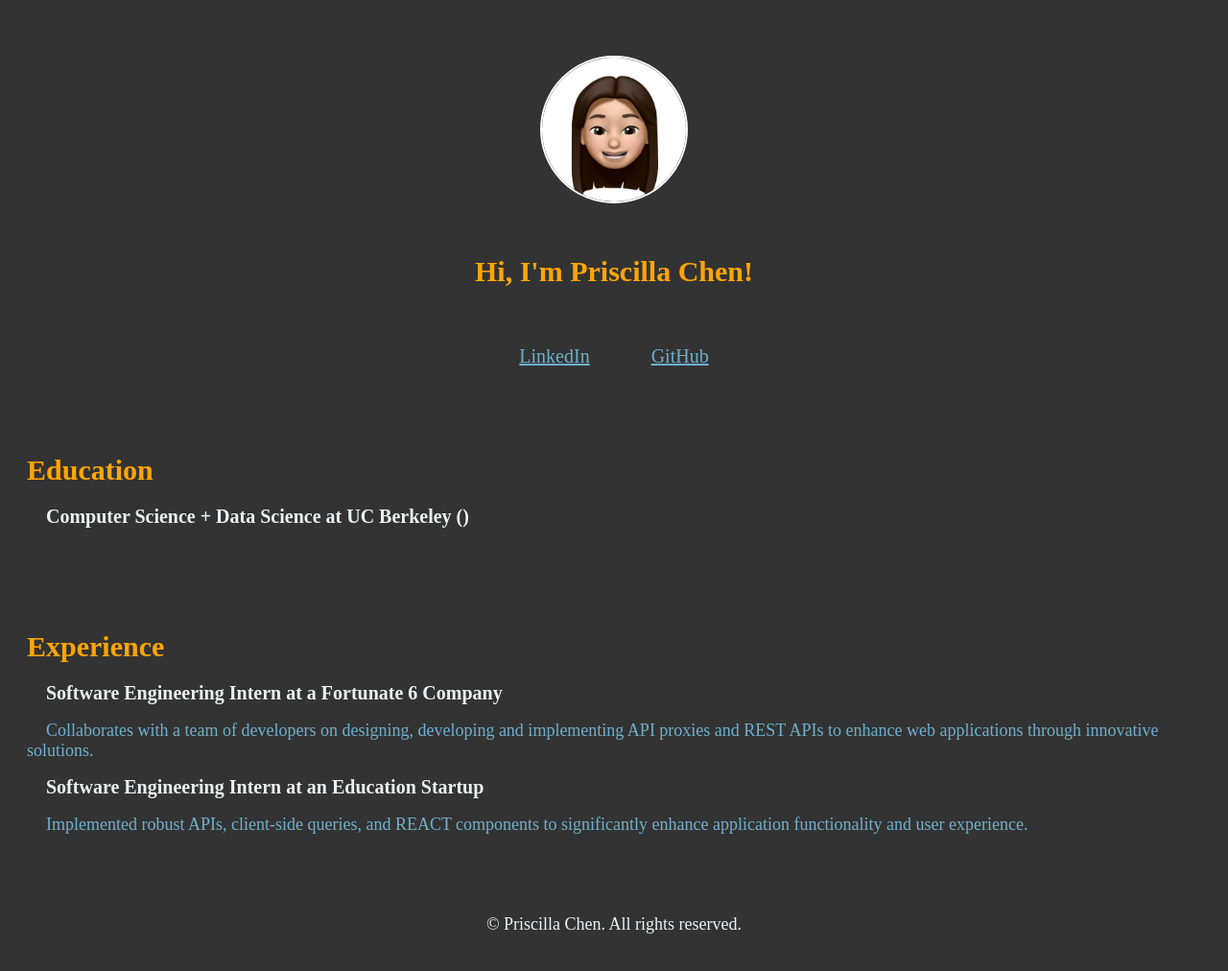
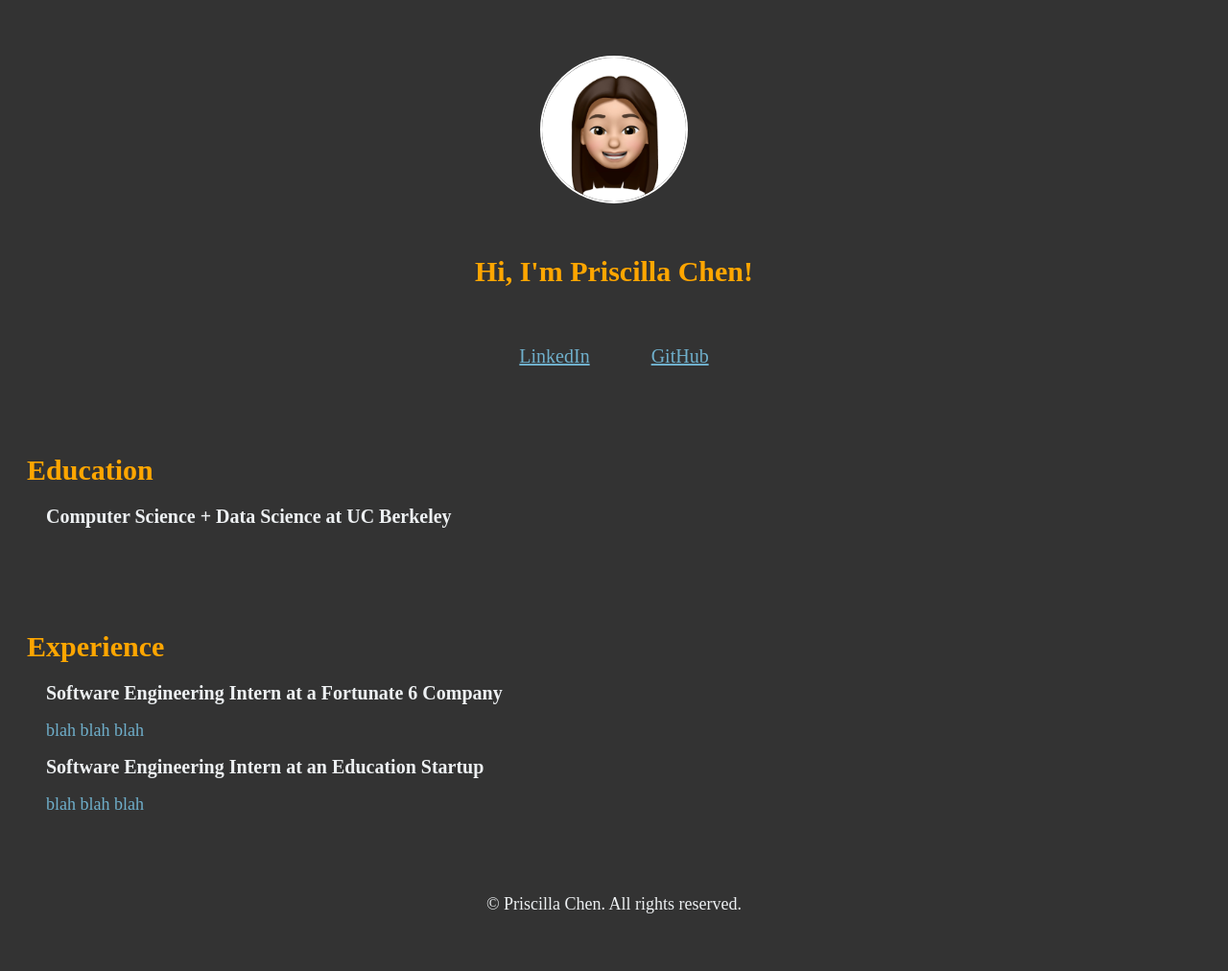
Before and after one commit to pchencal/pchencal.github.io, a plain HTML site: page index.html in a window 1280 px wide. Shown: the whole page at 96% size. Drawn offline with Linux system fonts and the light colour scheme.

Commit message:
changed blah

```diff
--- a/index.html
+++ b/index.html
@@ -21,21 +21,17 @@
 
     <div>
         <h1>Education</h1>
-        <h2>Computer Science + Data Science at UC Berkeley &#40;&#41;</h2>
+        <h2>Computer Science + Data Science at UC Berkeley</h2>
     </div>
 
 
     <div>
         <h1>Experience</h1>
         <h2>Software Engineering Intern at a Fortunate 6 Company</h2>
-        <p2>Collaborates with a team of developers on designing, developing and
-            implementing API proxies and REST APIs to enhance web applications
-            through innovative solutions.
+        <p2>blah blah blah</p2>
         </p2>
         <h2>Software Engineering Intern at an Education Startup</h2>
-        <p2>Implemented robust APIs, client-side queries, and REACT components
-            to significantly enhance application functionality and user experience.
-        </p2>
+        <p2>blah blah blah</p2>
 
     </div>
 
```
